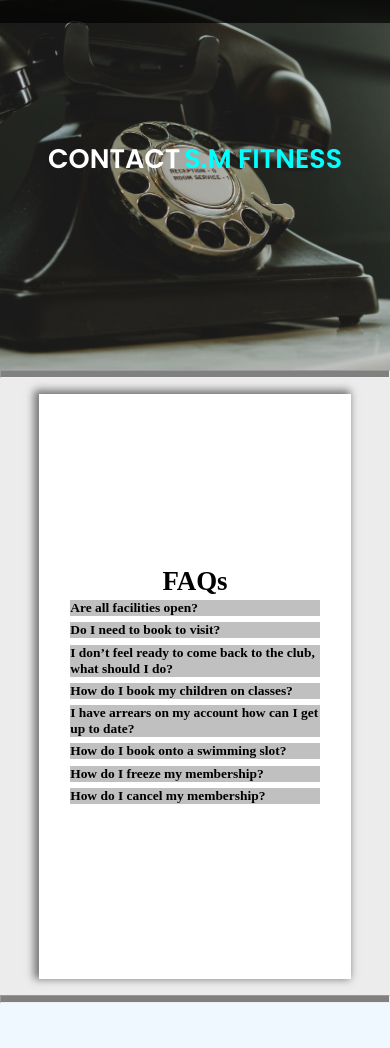
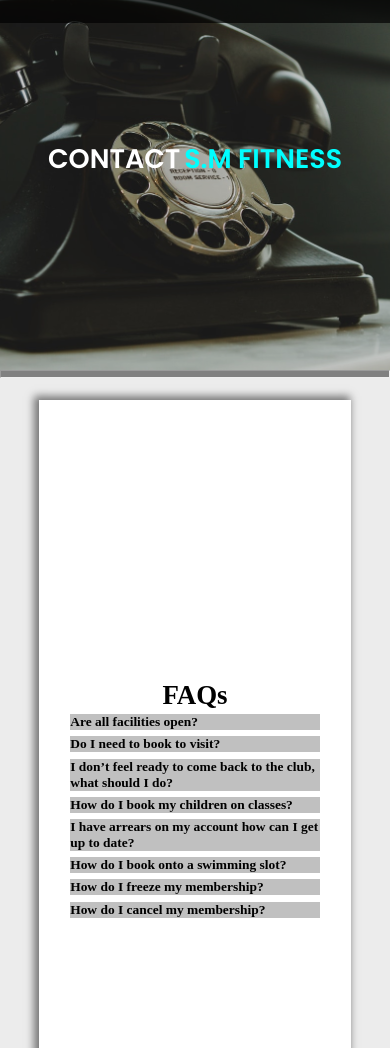
Before and after one commit to SonuMunda/S.M-Fitness.com, a plain HTML site: page contact.html in a window 390 px wide. Shown: the part 52-1100 px from the top of the page. Drawn offline with Linux system fonts and the light colour scheme; a web font is replaced by a local one.

Commit message:
update it

```diff
--- a/css/contact.css
+++ b/css/contact.css
@@ -87,7 +87,9 @@ form  #submit{width: 30%; height: 10%; margin-left: 1rem; box-shadow: 0px 0px 4p
 @media screen and (max-width:920px){
     #section-main{height: 50vh;}
 
-    #section-2{height: 73vh;}
+    #section-2{height: 100vh;}\
+
+    #section-3{height: 100vh;}
 
     .section-3-container{height: 100%; flex-direction: column;}
 
```
